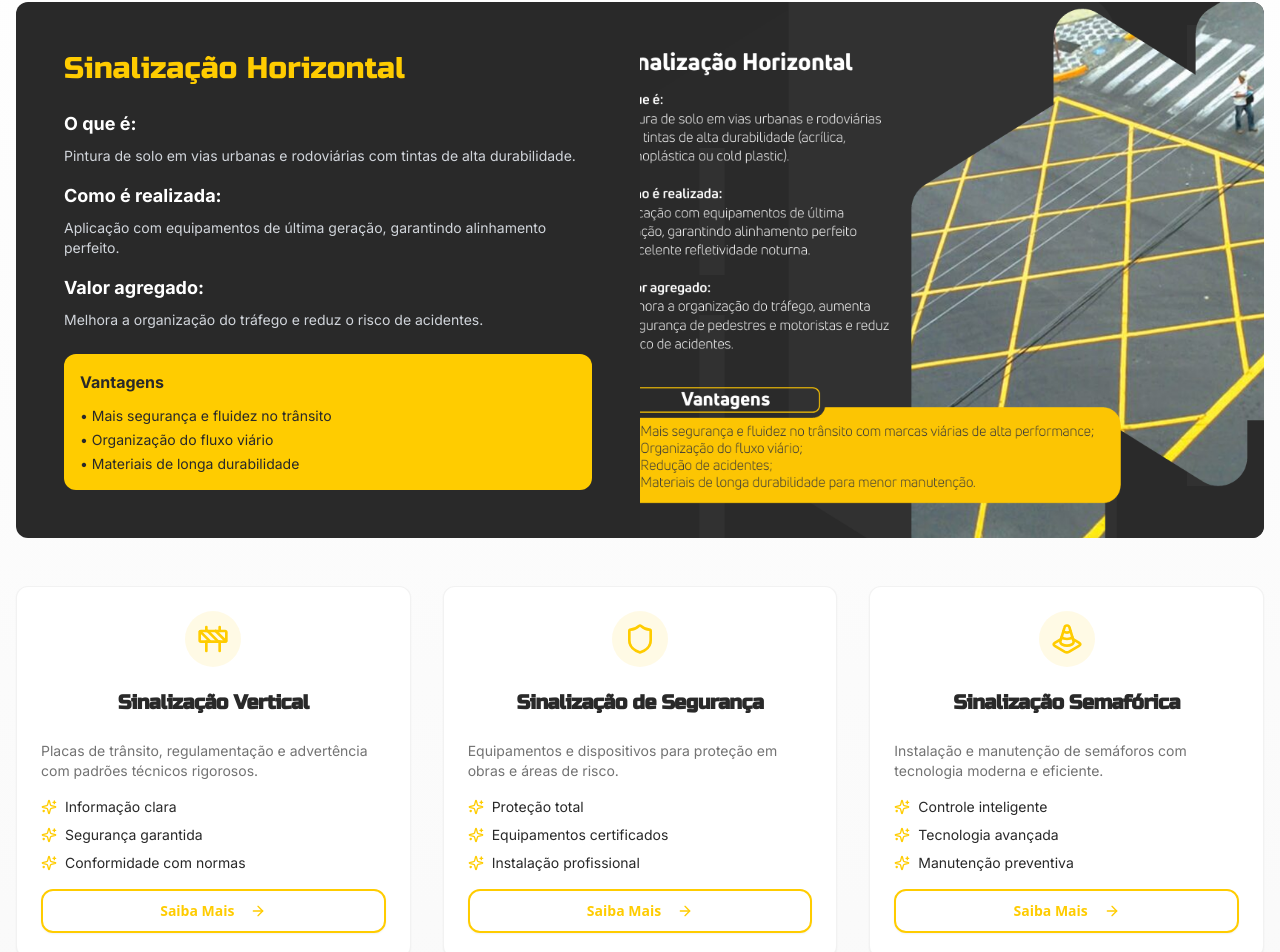
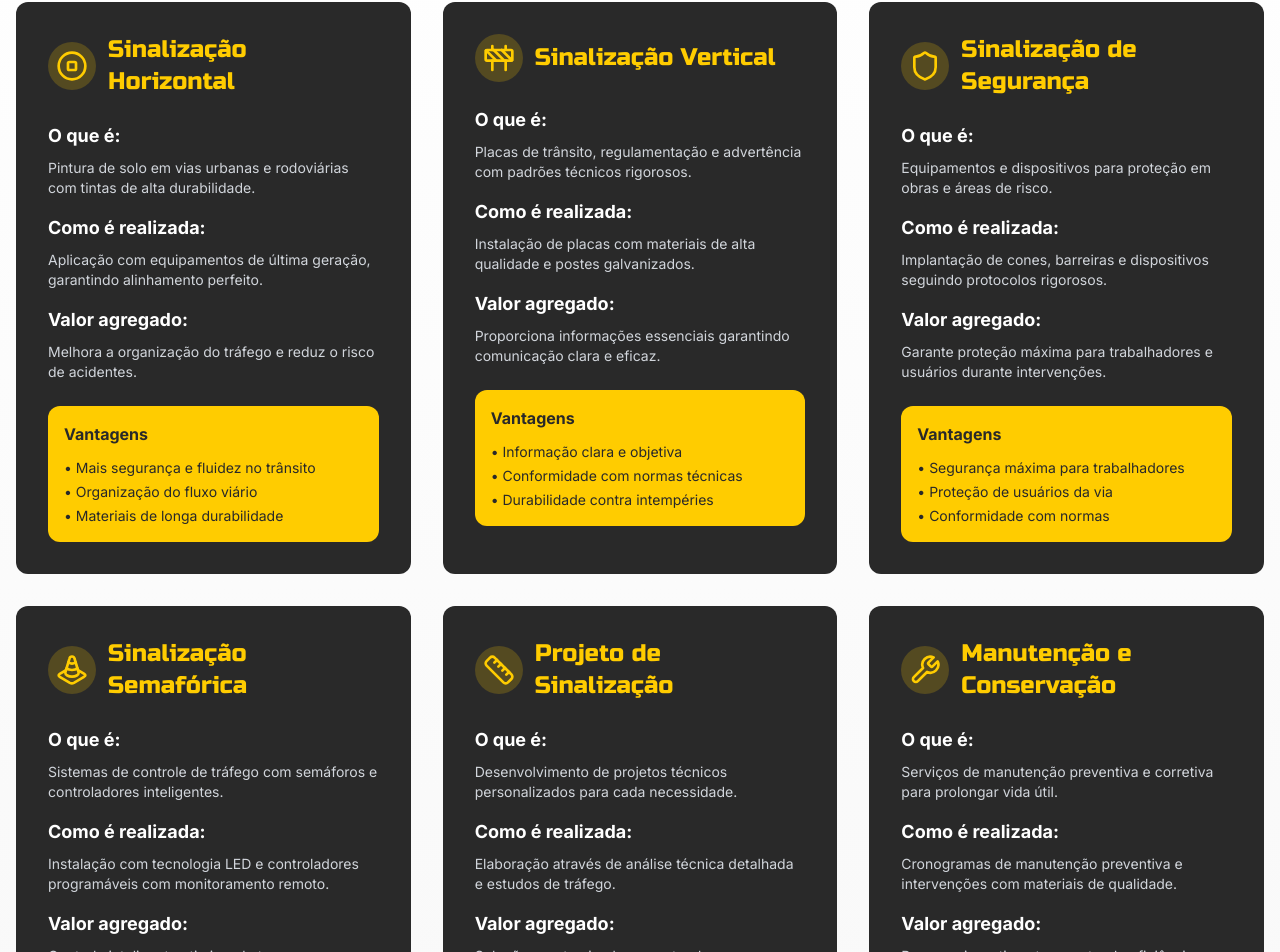
Before and after one commit to BryanVictorr/nova-sinalizacao-digital, a React (Vite) app: page / in a window 1280 px wide. Shown: the part 1135-2087 px from the top of the page. Built offline with nearby package versions, Linux system fonts and the light colour scheme.

Commit message:
Refatorar cards de serviços
Remover imagens dos cards de serviços na página inicial, mantendo apenas o layout do card com informações e a caixa de vantagens.

```diff
--- a/src/components/ServicesSection.tsx
+++ b/src/components/ServicesSection.tsx
@@ -16,38 +16,50 @@ const ServicesSection = () => {
     {
       icon: <StopCircle className="w-8 h-8" />,
       title: "Sinalização Horizontal",
-      description: "Demarcação de faixas, zebras e símbolos no pavimento com materiais de alta durabilidade e visibilidade.",
-      features: ["Organização do tráfego", "Redução de acidentes", "Maior fluidez viária"]
+      description: "Pintura de solo em vias urbanas e rodoviárias com tintas de alta durabilidade.",
+      execution: "Aplicação com equipamentos de última geração, garantindo alinhamento perfeito.",
+      value: "Melhora a organização do tráfego e reduz o risco de acidentes.",
+      benefits: ["Mais segurança e fluidez no trânsito", "Organização do fluxo viário", "Materiais de longa durabilidade"]
     },
     {
       icon: <Construction className="w-8 h-8" />,
       title: "Sinalização Vertical",
       description: "Placas de trânsito, regulamentação e advertência com padrões técnicos rigorosos.",
-      features: ["Informação clara", "Segurança garantida", "Conformidade com normas"]
+      execution: "Instalação de placas com materiais de alta qualidade e postes galvanizados.",
+      value: "Proporciona informações essenciais garantindo comunicação clara e eficaz.",
+      benefits: ["Informação clara e objetiva", "Conformidade com normas técnicas", "Durabilidade contra intempéries"]
     },
     {
       icon: <Shield className="w-8 h-8" />,
       title: "Sinalização de Segurança",
       description: "Equipamentos e dispositivos para proteção em obras e áreas de risco.",
-      features: ["Proteção total", "Equipamentos certificados", "Instalação profissional"]
+      execution: "Implantação de cones, barreiras e dispositivos seguindo protocolos rigorosos.",
+      value: "Garante proteção máxima para trabalhadores e usuários durante intervenções.",
+      benefits: ["Segurança máxima para trabalhadores", "Proteção de usuários da via", "Conformidade com normas"]
     },
     {
       icon: <TrafficCone className="w-8 h-8" />,
       title: "Sinalização Semafórica",
-      description: "Instalação e manutenção de semáforos com tecnologia moderna e eficiente.",
-      features: ["Controle inteligente", "Tecnologia avançada", "Manutenção preventiva"]
+      description: "Sistemas de controle de tráfego com semáforos e controladores inteligentes.",
+      execution: "Instalação com tecnologia LED e controladores programáveis com monitoramento remoto.",
+      value: "Controle inteligente otimizando tempos e reduzindo congestionamentos.",
+      benefits: ["Redução de congestionamentos", "Economia de energia com LED", "Controle remoto e monitoramento"]
     },
     {
       icon: <Ruler className="w-8 h-8" />,
       title: "Projeto de Sinalização",
       description: "Desenvolvimento de projetos técnicos personalizados para cada necessidade.",
-      features: ["Soluções customizadas", "Análise técnica", "Otimização de recursos"]
+      execution: "Elaboração através de análise técnica detalhada e estudos de tráfego.",
+      value: "Soluções customizadas que atendem necessidades específicas de cada via.",
+      benefits: ["Análise técnica especializada", "Soluções personalizadas", "Otimização de recursos"]
     },
     {
       icon: <Wrench className="w-8 h-8" />,
       title: "Manutenção e Conservação",
       description: "Serviços de manutenção preventiva e corretiva para prolongar vida útil.",
-      features: ["Durabilidade estendida", "Economia de custos", "Serviço especializado"]
+      execution: "Cronogramas de manutenção preventiva e intervenções com materiais de qualidade.",
+      value: "Preserva investimentos mantendo eficiência operacional e aparência adequada.",
+      benefits: ["Prolongamento da vida útil", "Redução de custos operacionais", "Manutenção da qualidade visual"]
     }
   ];
 
@@ -67,35 +79,35 @@ const ServicesSection = () => {
           </p>
         </div>
 
-        {/* Card Especial - Sinalização Horizontal */}
-        <div className="mb-12">
-          <div className="bg-brand-dark rounded-xl overflow-hidden">
-            <div className="grid grid-cols-1 lg:grid-cols-2 gap-0">
-              {/* Conteúdo de texto */}
-              <div className="p-8 lg:p-12 text-white">
-                <h3 className="font-russo text-2xl lg:text-3xl text-primary mb-6">
-                  Sinalização Horizontal
+        <div className="grid grid-cols-1 md:grid-cols-2 lg:grid-cols-3 gap-8 mb-12">
+          {services.map((service, index) => (
+            <div key={index} className="bg-brand-dark rounded-xl overflow-hidden p-8 text-white">
+              <h3 className="font-russo text-2xl text-primary mb-6 flex items-center gap-3">
+                <div className="p-2 bg-primary/20 rounded-full text-primary">
+                  {service.icon}
+                </div>
+                {service.title}
               </h3>
 
               <div className="space-y-4 mb-6">
                 <div>
                   <h4 className="font-uni-neue font-bold text-lg mb-2">O que é:</h4>
                   <p className="font-uni-neue text-sm text-gray-300">
-                      Pintura de solo em vias urbanas e rodoviárias com tintas de alta durabilidade.
+                    {service.description}
                   </p>
                 </div>
 
                 <div>
                   <h4 className="font-uni-neue font-bold text-lg mb-2">Como é realizada:</h4>
                   <p className="font-uni-neue text-sm text-gray-300">
-                      Aplicação com equipamentos de última geração, garantindo alinhamento perfeito.
+                    {service.execution}
                   </p>
                 </div>
 
                 <div>
                   <h4 className="font-uni-neue font-bold text-lg mb-2">Valor agregado:</h4>
                   <p className="font-uni-neue text-sm text-gray-300">
-                      Melhora a organização do tráfego e reduz o risco de acidentes.
+                    {service.value}
                   </p>
                 </div>
               </div>
@@ -104,61 +116,12 @@ const ServicesSection = () => {
               <div className="bg-primary p-4 rounded-lg">
                 <h4 className="font-uni-neue font-bold text-brand-dark mb-3">Vantagens</h4>
                 <ul className="space-y-1 text-sm text-brand-dark font-uni-neue">
-                    <li>• Mais segurança e fluidez no trânsito</li>
-                    <li>• Organização do fluxo viário</li>
-                    <li>• Materiais de longa durabilidade</li>
+                  {service.benefits.map((benefit, idx) => (
+                    <li key={idx}>• {benefit}</li>
+                  ))}
                 </ul>
               </div>
             </div>
-
-              {/* Imagem */}
-              <div className="relative h-96 lg:h-auto">
-                <img
-                  src="/lovable-uploads/f877734c-a565-428f-9733-1b39f5419ee6.png"
-                  alt="Sinalização Horizontal"
-                  className="w-full h-full object-cover"
-                />
-              </div>
-            </div>
-          </div>
-        </div>
-
-        {/* Cards dos outros serviços */}
-        <div className="grid grid-cols-1 md:grid-cols-2 lg:grid-cols-3 gap-8 mb-12">
-          {services.slice(1).map((service, index) => (
-            <Card key={index + 1} className="group hover:shadow-card transition-all duration-300 hover:-translate-y-2 border-border/50">
-              <CardHeader className="text-center">
-                <div className="mx-auto mb-4 p-3 bg-primary/10 rounded-full text-primary group-hover:bg-primary group-hover:text-primary-foreground transition-colors">
-                  {service.icon}
-                </div>
-                <CardTitle className="font-russo text-xl text-brand-dark">
-                  {service.title}
-                </CardTitle>
-              </CardHeader>
-              <CardContent className="space-y-4">
-                <CardDescription className="text-muted-foreground font-uni-neue">
-                  {service.description}
-                </CardDescription>
-
-                <div className="space-y-2">
-                  {service.features.map((feature, idx) => (
-                    <div key={idx} className="flex items-center space-x-2 text-sm">
-                      <Sparkles className="w-4 h-4 text-primary" />
-                      <span className="font-uni-neue">{feature}</span>
-                    </div>
-                  ))}
-                </div>
-
-                <Button
-                  variant="outline"
-                  className="w-full mt-4"
-                  onClick={handleServiceContact}
-                >
-                  Saiba Mais
-                  <ArrowRight className="w-4 h-4 ml-2" />
-                </Button>
-              </CardContent>
-            </Card>
           ))}
         </div>
 
```
Lines whose indentation alone changed are shown as unchanged.
